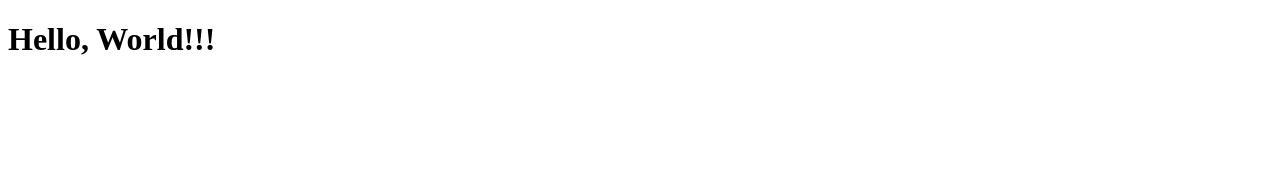
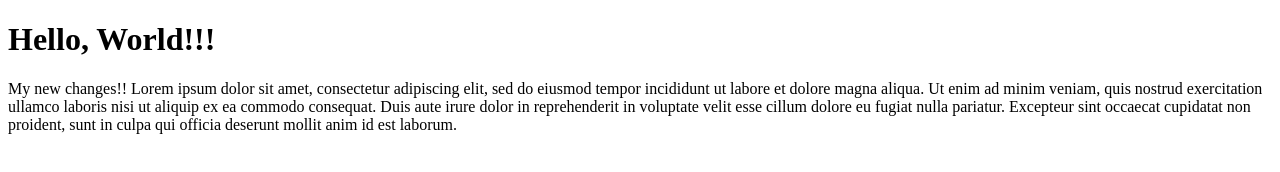
Before and after one commit to tomahawk535/pr1, a plain HTML site: page index.html in a window 1280 px wide. Drawn offline with Linux system fonts and the light colour scheme.

Commit message:
19:25 add <p>

```diff
--- a/index.html
+++ b/index.html
@@ -6,6 +6,15 @@
 </head>
 <body>
 	<h1>Hello, World!!!</h1>
-
+   <p>My new changes!!
+	   Lorem ipsum dolor sit amet, consectetur adipiscing
+	   elit, sed do eiusmod tempor incididunt ut labore et
+	   dolore magna aliqua. Ut enim ad minim veniam, quis
+	   nostrud exercitation ullamco laboris nisi ut aliquip
+	   ex ea commodo consequat. Duis aute irure dolor in
+	   reprehenderit in voluptate velit esse cillum dolore
+	   eu fugiat nulla pariatur. Excepteur sint occaecat
+	   cupidatat non proident, sunt in culpa qui officia
+	   deserunt mollit anim id est laborum.</p>
 </body>
 </html>
```
